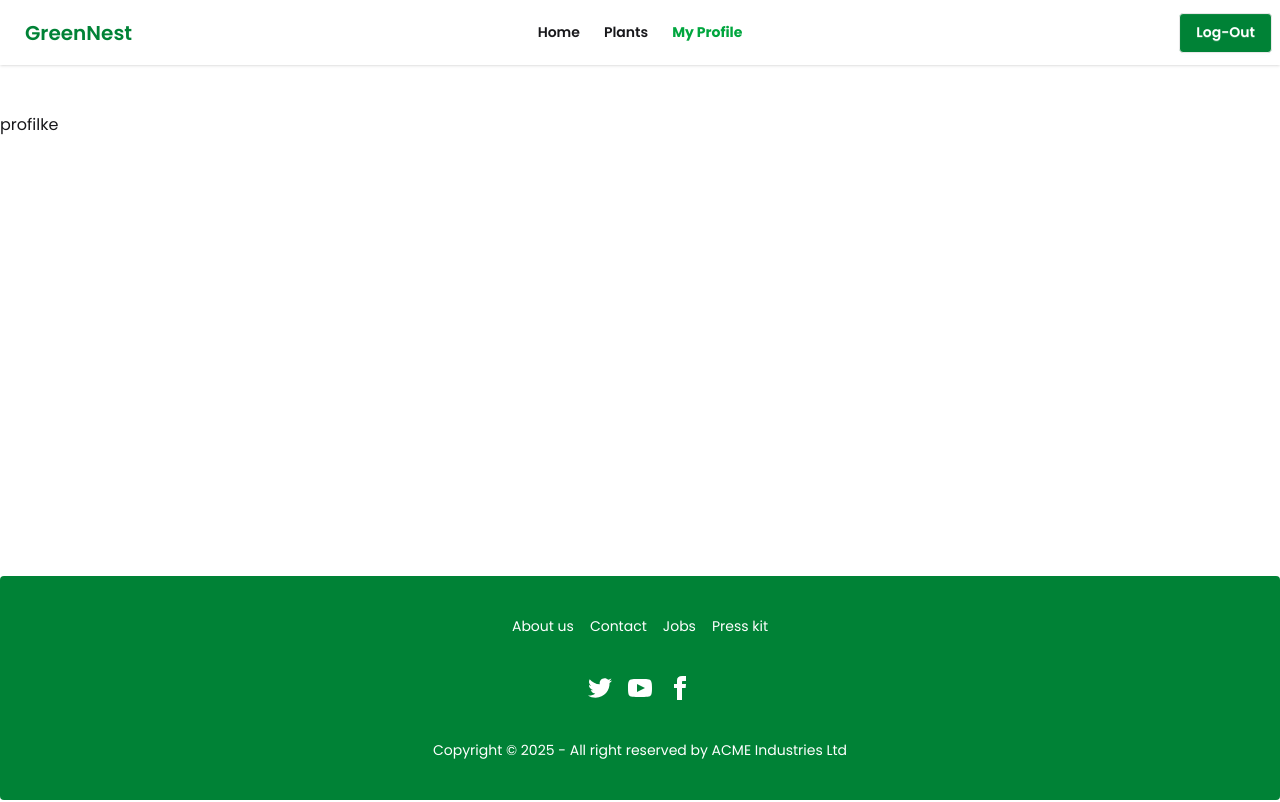
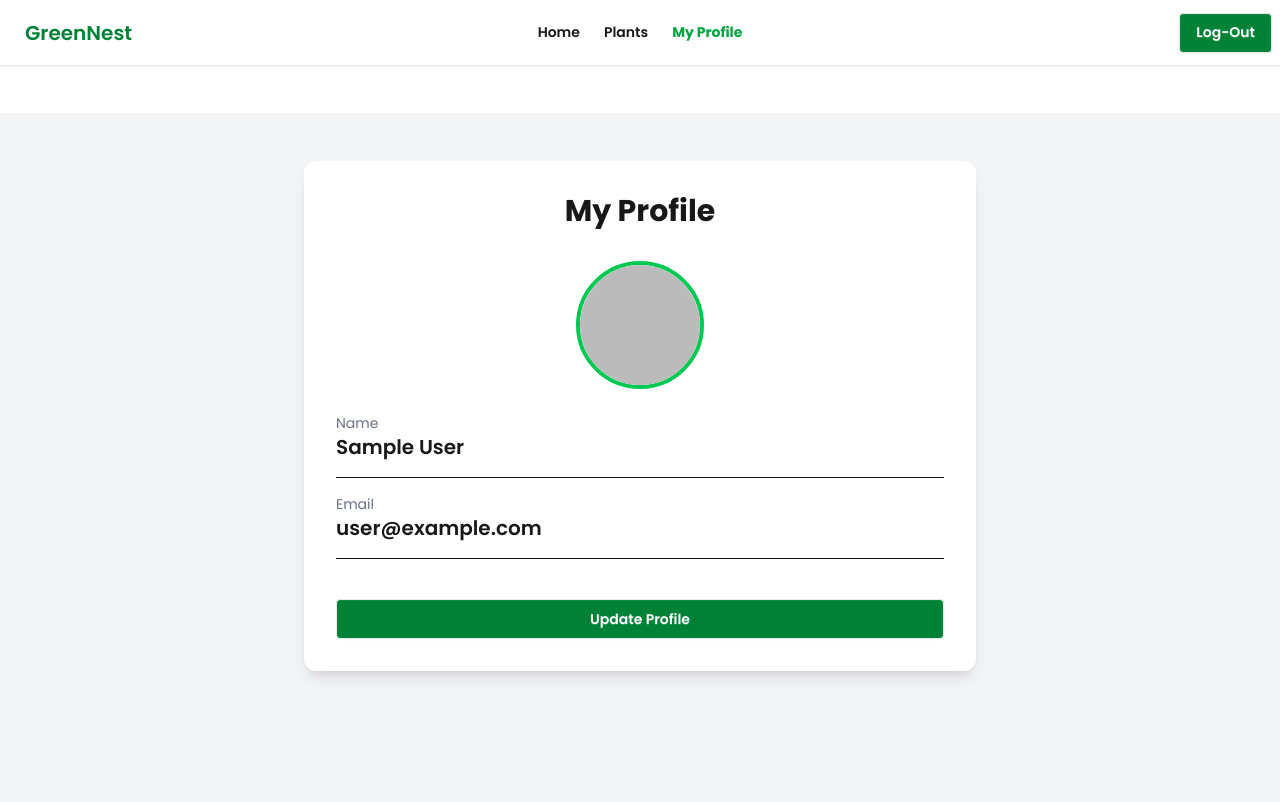
Before and after one commit to Ekram78278/green-nest-app, a React (Vite) app: page /profile in a window 1280 px wide. Shown: the top 802 px of the page. Built offline with nearby package versions, Linux system fonts and the light colour scheme; no server answers; sample sign-in values are in the browser's storage.

Commit message:
added profile section

```diff
--- a/src/Provider/AuthProvider.jsx
+++ b/src/Provider/AuthProvider.jsx
@@ -6,7 +6,6 @@ import {
   signInWithEmailAndPassword,
   signInWithPopup,
   signOut,
-  updateProfile,
 } from "firebase/auth";
 import { createContext, useEffect, useState } from "react";
 
@@ -43,9 +42,9 @@ const AuthProvider = ({ children }) => {
     return sendPasswordResetEmail(auth, email);
   };
 
-  const updateUserInfo = () => {
-    return updateProfile(auth.currentUser);
-  };
+//   const updateUserInfo = () => {
+//     return updateProfile(auth.currentUser);
+//   };
 
   useEffect(() => {
     const unsubscribe = onAuthStateChanged(auth, (currentUser) => {
@@ -67,7 +66,7 @@ const AuthProvider = ({ children }) => {
     logOut,
     signInWithGoogle,
     forgetPassword,
-    updateUserInfo,
+
   };
 
   return <AuthContext value={authInfo}>{children}</AuthContext>;
--- a/src/components/Navbar.jsx
+++ b/src/components/Navbar.jsx
@@ -76,6 +76,7 @@ const Navbar = () => {
           }
 
         </div>
+
       </div>
     </div>
   );
--- a/src/pages/Profile.jsx
+++ b/src/pages/Profile.jsx
@@ -1,11 +1,157 @@
-import React from 'react';
+import { useContext, useState } from 'react';
+import { AuthContext } from '../Provider/AuthProvider';
+import { updateProfile } from 'firebase/auth';
+import { auth } from '../firebase/firebase.config';
+import { toast } from 'react-toastify';
 
 const Profile = () => {
+  const { user, setUser, loading, setLoading } = useContext(AuthContext);
+  const [isEditing, setIsEditing] = useState(false);
+  const [name, setName] = useState(user?.displayName || '');
+  const [photoURL, setPhotoURL] = useState(user?.photoURL || '');
+
+//   console.log('User:', user);
+//   console.log('Photo URL:', user?.photoURL);
+
+  const handleUpdate = (e) => {
+    e.preventDefault();
+    setLoading(true);
+
+    updateProfile(auth.currentUser, {
+      displayName: name,
+      photoURL: photoURL
+    })
+      .then(() => {
+        setUser({ ...user, displayName: name, photoURL: photoURL });
+        toast.success('Profile updated successfully!');
+        setIsEditing(false);
+        setLoading(false);
+      })
+      .catch((error) => {
+        console.error('Update error:', error);
+        toast.error(error.message);
+        setLoading(false);
+      });
+  };
+
+  if (loading && !user) {
     return (
-        <div>
-            profilke
+      <div className="min-h-screen flex items-center justify-center">
+        <span className="loading loading-spinner loading-lg text-green-700"></span>
+      </div>
+    );
+  }
+
+  return (
+    <div className="min-h-screen bg-gray-100 py-12 px-4">
+      <div className="max-w-2xl mx-auto bg-white rounded-xl shadow-lg p-8">
+
+        <h1 className="text-3xl font-bold text-center mb-8">My Profile</h1>
+
+
+        <div className="flex justify-center mb-6">
+          <img
+            src={user?.photoURL || 'https://ui-avatars.com/api/?name=User&size=200&background=16a34a&color=fff'}
+            alt="Profile"
+            className="w-32 h-32 rounded-full border-4 border-green-500 object-cover"
+            referrerPolicy="no-referrer"
+            crossOrigin="anonymous"
+            onError={(e) => {
+              console.log('Image failed to load, using fallback');
+              e.target.onerror = null;
+              e.target.src = `https://ui-avatars.com/api/?name=${encodeURIComponent(user?.displayName || 'User')}&size=200&background=16a34a&color=fff`;
+            }}
+          />
         </div>
-    );
+
+        {!isEditing ? (
+
+          <div className="space-y-4">
+            <div className="border-b pb-4">
+              <p className="text-sm text-gray-500">Name</p>
+              <p className="text-xl font-semibold">{user?.displayName || 'Not set'}</p>
+            </div>
+
+            <div className="border-b pb-4">
+              <p className="text-sm text-gray-500">Email</p>
+              <p className="text-xl font-semibold">{user?.email}</p>
+            </div>
+
+            <button
+              onClick={() => setIsEditing(true)}
+              className="w-full btn bg-green-700 text-white hover:bg-green-800 mt-6"
+            >
+              Update Profile
+            </button>
+          </div>
+        ) : (
+
+          <form onSubmit={handleUpdate} className="space-y-4">
+            <div>
+              <label className="block text-gray-700 font-semibold mb-2">Name</label>
+              <input
+                type="text"
+                value={name}
+                onChange={(e) => setName(e.target.value)}
+                className="input input-bordered w-full"
+                required
+              />
+            </div>
+
+            <div>
+              <label className="block text-gray-700 font-semibold mb-2">Photo URL</label>
+              <input
+                type="url"
+                value={photoURL}
+                onChange={(e) => setPhotoURL(e.target.value)}
+                className="input input-bordered w-full"
+                placeholder="https://example.com/photo.jpg"
+              />
+              <p className="text-xs text-gray-500 mt-1">
+                Leave blank to use generated avatar
+              </p>
+            </div>
+
+            <div>
+              <label className="block text-gray-700 font-semibold mb-2">Email</label>
+              <input
+                type="email"
+                value={user?.email}
+                disabled
+                className="input input-bordered w-full bg-gray-100"
+              />
+            </div>
+
+            <div className="flex gap-4">
+              <button
+                type="button"
+                onClick={() => {
+                  setIsEditing(false);
+                  setName(user?.displayName || '');
+                  setPhotoURL(user?.photoURL || '');
+                }}
+                className="flex-1 btn btn-outline"
+                disabled={loading}
+              >
+                Cancel
+              </button>
+              <button
+                type="submit"
+                className="flex-1 btn bg-green-700 text-white hover:bg-green-800"
+                disabled={loading}
+              >
+                {loading ? (
+                  <span className="loading loading-spinner loading-sm"></span>
+                ) : (
+                  'Save'
+                )}
+              </button>
+            </div>
+          </form>
+        )}
+      </div>
+    </div>
+  );
 };
 
 export default Profile;
```
